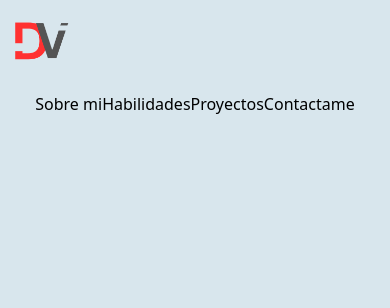
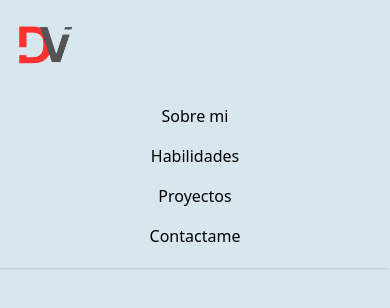
Before and after one commit to davidvchang/Portafolio-Web, a React (Vite) app: page / in a window 390 px wide. Shown: the top 308 px of the page. Built offline with nearby package versions, Linux system fonts and the light colour scheme.

Commit message:
Nav terminado y responsivo

```diff
--- a/src/components/Navegacion.jsx
+++ b/src/components/Navegacion.jsx
@@ -4,18 +4,18 @@ import DV from '../assets/DV.webp'
 function Navegacion() {
   return (
     <nav>
-      <div className='sm:flex sm:flex-col sm:justify-between sm:flex-1 sm:p-1 sm:w-screen sm:shadow md:flex md:flex-row md:min-w-min md:shadow'>
-        <div className='sm:flex sm:flex-row sm:items-center md:flex md:gap-0 md:items-center md:ms-16'>
+      <div className='flex flex-col justify-between flex-1 p-1 w-screen shadow md:flex md:flex-row md:min-w-min md:shadow'>
+        <div className='flex flex-row items-center md:flex md:gap-0 md:items-center md:ms-16'>
           <img src={DV} alt="DV Logo" className='p-2 w-20 h-20 min-w-20 min-h-20'/>
         </div>
 
-        <div className='sm:flex sm:items-center sm:mr-0 sm:mt-1 sm:justify-center sm: py-3 md:justify-between md:mr-32 '>
+        <div className='flex items-center mr-0 mt-1 justify-center  py-3 md:justify-between md:mr-32 '>
           <ul>
-              <li className='sm:flex sm:flex-col sm:gap-2 md:flex md:flex-row md:gap-12 md:p-1 lg:gap-20'>
-                  <a href="" className='sm:hover:opacity-50 sm:py-1 md:min-w-32 md:p-2 md:pb-1 md:hover:border-b-2  md:hover:-mb-1'>Sobre mi</a>
-                  <a href="" className='sm:hover:opacity-50 sm:py-1 md:p-2 md:pb-1 md:hover:border-b-2  md:hover:-mb-1'>Habilidades</a>
-                  <a href="" className='sm:hover:opacity-50 sm:py-1 md:min-w-24 md:p-2 md:pb-1 md:hover:border-b-2  md:hover:-mb-1'>Proyectos</a>
-                  <a href="" className='sm:hover:opacity-50 sm:py-1 md:min-w-28 md:p-2 md:pb-1 md:hover:border-b-2  md:hover:-mb-1'>Contactame</a>
+              <li className='flex flex-col gap-2 md:flex md:flex-row md:gap-12 md:p-1 lg:gap-20'>
+                  <a href="" className='hover:opacity-50 py-1 md:min-w-32 md:p-2 md:pb-1 md:hover:border-b-2  md:hover:-mb-1'>Sobre mi</a>
+                  <a href="" className='hover:opacity-50 py-1 md:p-2 md:pb-1 md:hover:border-b-2  md:hover:-mb-1'>Habilidades</a>
+                  <a href="" className='hover:opacity-50 py-1 md:min-w-24 md:p-2 md:pb-1 md:hover:border-b-2  md:hover:-mb-1'>Proyectos</a>
+                  <a href="" className='hover:opacity-50 py-1 md:min-w-28 md:p-2 md:pb-1 md:hover:border-b-2  md:hover:-mb-1'>Contactame</a>
               </li>
 
           </ul>
```
